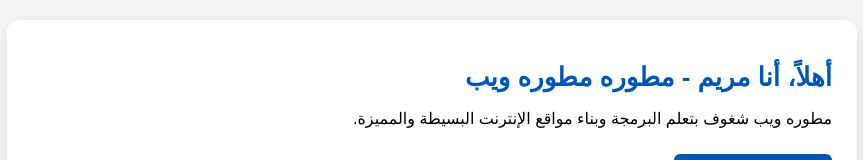
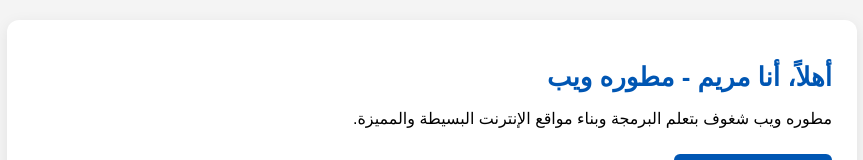
Before and after one commit to medomropl199419-hub/my-portfolio, a plain HTML site: page index.html in a window 1280 px wide. Shown: the top 160 px of the page, without its empty margins (208-1071 px from the left). Drawn offline with Linux system fonts and the light colour scheme.

Commit message:
index.html

```diff
--- a/index.html
+++ b/index.html
@@ -13,7 +13,7 @@
 
         <!-- القسم الرئيسي (الرأسية) -->
         <header class="section">
-            <h1>أهلاً، أنا مريم - مطوره مطوره ويب</h1>
+            <h1>أهلاً، أنا مريم - مطوره ويب</h1>
             <p>مطوره ويب شغوف بتعلم البرمجة وبناء مواقع الإنترنت البسيطة والمميزة.</p>
             <a href="#" class="btn">حمل السيرة الذاتية</a>
         </header>
```
